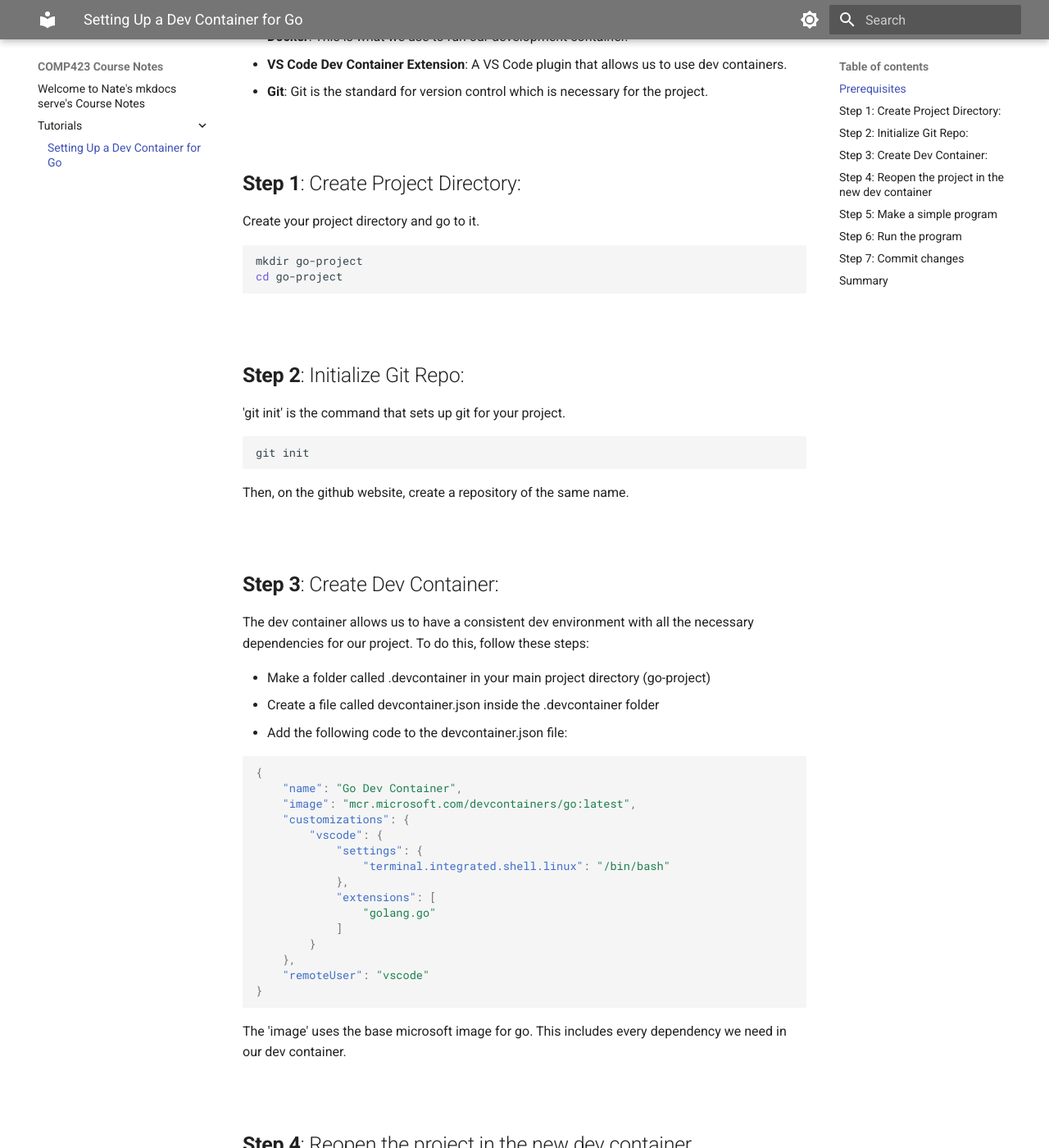
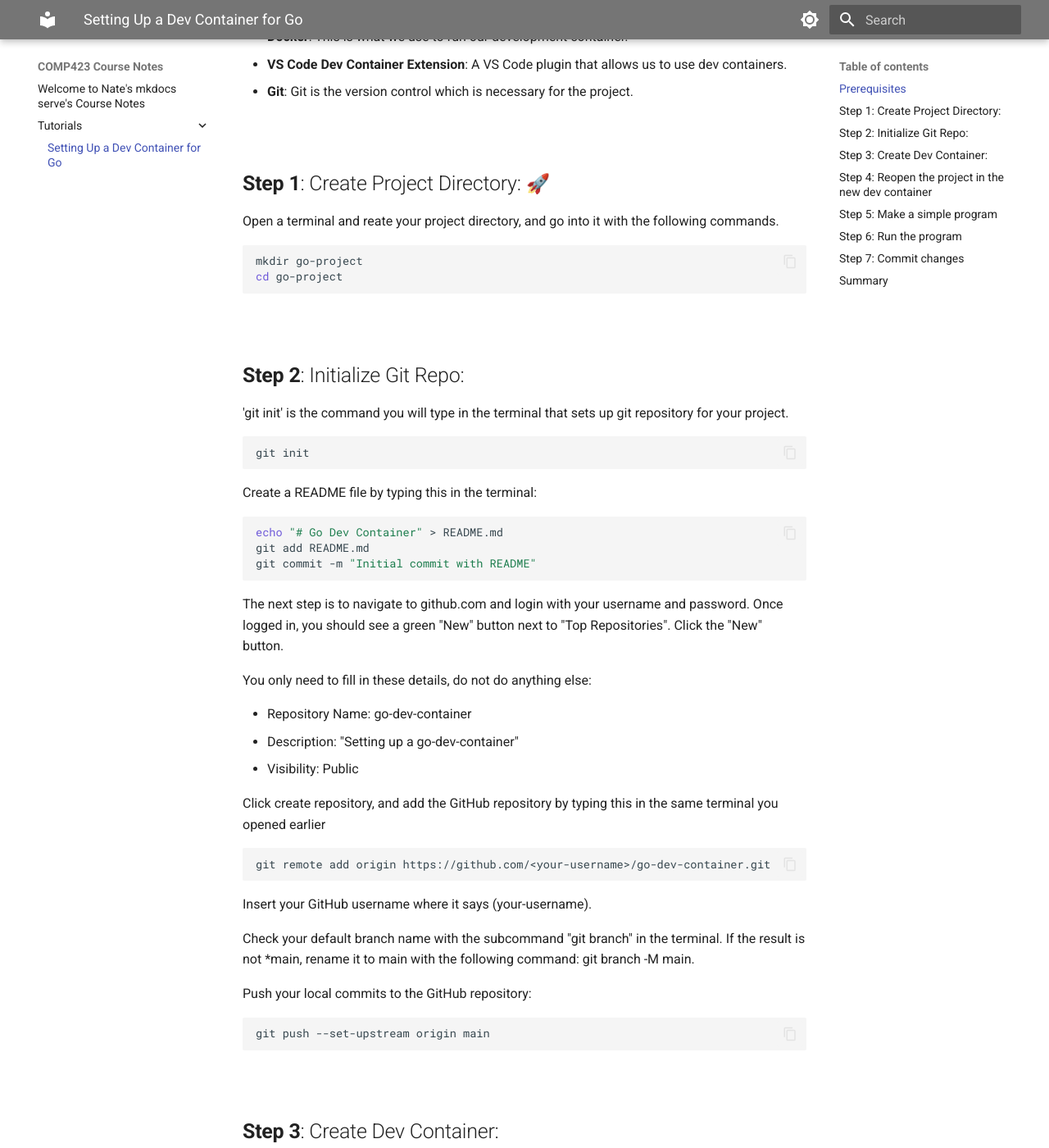
Before and after one commit to nathjaco1016/comp423-course-notes, an MkDocs documentation site: the page built from docs/tutorials/go-setup.md, in a window 1280 px wide and 1400 px high, scrolled down 373 px. Shown: the whole window at 82% size. Built offline with MkDocs 1.6.1 and Material for MkDocs 9.7.7, drawn with Linux system fonts in a browser that asks for light colours; emoji names are drawn with the system emoji font; some of the changed text lies outside the part shown.

Commit message:
Made stylistic changes

````diff
--- a/docs/tutorials/go-setup.md
+++ b/docs/tutorials/go-setup.md
@@ -10,13 +10,13 @@ The following is necessary for this tutorial:
 * **Visual Studio Code**: We will use this as our code editor.
 * **Docker**: This is what we use to run our development container.
 * **VS Code Dev Container Extension**: A VS Code plugin that allows us to use dev containers.
-* **Git**: Git is the standard for version control which is necessary for the project.
+* **Git**: Git is the version control which is necessary for the project.
 
 <br>
 
-## **Step 1**: Create Project Directory:
+## **Step 1**: Create Project Directory: :rocket:
 
-Create your project directory and go to it.
+Open a terminal and reate your project directory, and go into it with the following commands.
 
 ``` bash
 mkdir go-project
@@ -27,13 +27,43 @@ cd go-project
 
 ## **Step 2**: Initialize Git Repo:
 
-'git init' is the command that sets up git for your project.
+'git init' is the command you will type in the terminal that sets up git repository for your project.
 
 ``` bash
 git init
 ```
 
-Then, on the github website, create a repository of the same name.
+Create a README file by typing this in the terminal:
+
+``` bash
+echo "# Go Dev Container" > README.md
+git add README.md
+git commit -m "Initial commit with README"
+```
+
+The next step is to navigate to github.com and login with your username and password. Once logged in, you should see a green "New"
+button next to "Top Repositories". Click the "New" button.
+
+You only need to fill in these details, do not do anything else:
+
+- Repository Name: go-dev-container
+- Description: "Setting up a go-dev-container"
+- Visibility: Public
+
+Click create repository, and add the GitHub repository by typing this in the same terminal you opened earlier
+
+``` bash
+git remote add origin https://github.com/<your-username>/go-dev-container.git
+```
+Insert your GitHub username where it says (your-username).
+
+Check your default branch name with the subcommand "git branch" in the terminal. If the result is not *main, rename it to main with the following command: git branch -M main.
+
+Push your local commits to the GitHub repository:
+
+```bash
+git push --set-upstream origin main
+```
 
 <br>
 
@@ -42,6 +72,8 @@ Then, on the github website, create a repository of the same name.
 The dev container allows us to have a consistent dev environment with all the necessary dependencies for our project.
 To do this, follow these steps:
 
+* Open VS Code
+* Click File > Open > go-dev-container
 * Make a folder called .devcontainer in your main project directory (go-project)
 * Create a file called devcontainer.json inside the .devcontainer folder
 * Add the following code to the devcontainer.json file:
@@ -123,12 +155,14 @@ go run main.go
 
 This should print "Hello COMP423" into your terminal. If you see this, you successfully ran your program!
 
-You should also try running your program using the build command. 'go build' makes a binary that we can execute many times, while 'go run' compiles and runs the program in a single step.
+!!! note
 
-``` bash
-go build -o hello_comp
-./hello_comp
-```
+    You should also try running your program using the build command. 'go build' makes a binary that we can execute many times, while 'go run' compiles and runs the program in a single step.
+
+    ``` bash
+    go build -o hello_comp
+    ./hello_comp
+    ```
 
 ## **Step 7**: Commit changes
 
@@ -158,4 +191,4 @@ Let's look over what you did:
 * You made and ran a Go program
 * You updated your github repository from the command line
 
-Now you can further develop your skills and create cool projects!
+Now you can further develop your skills and create cool projects! :smile:
--- a/mkdocs.yml
+++ b/mkdocs.yml
@@ -18,8 +18,13 @@ theme:
         icon: material/brightness-4
         name: Switch to light mode
   features:
+    - content.code.copy
     - header.autohide
 markdown_extensions:
+  - attr_list
+  - pymdownx.emoji:
+      emoji_index: !!python/name:material.extensions.emoji.twemoji
+      emoji_generator: !!python/name:material.extensions.emoji.to_svg
   - pymdownx.highlight:
       anchor_linenums: true
       line_spans: __span
````
Also changed, not shown: other parts of docs/tutorials/go-setup.md (+2 -3 lines).
